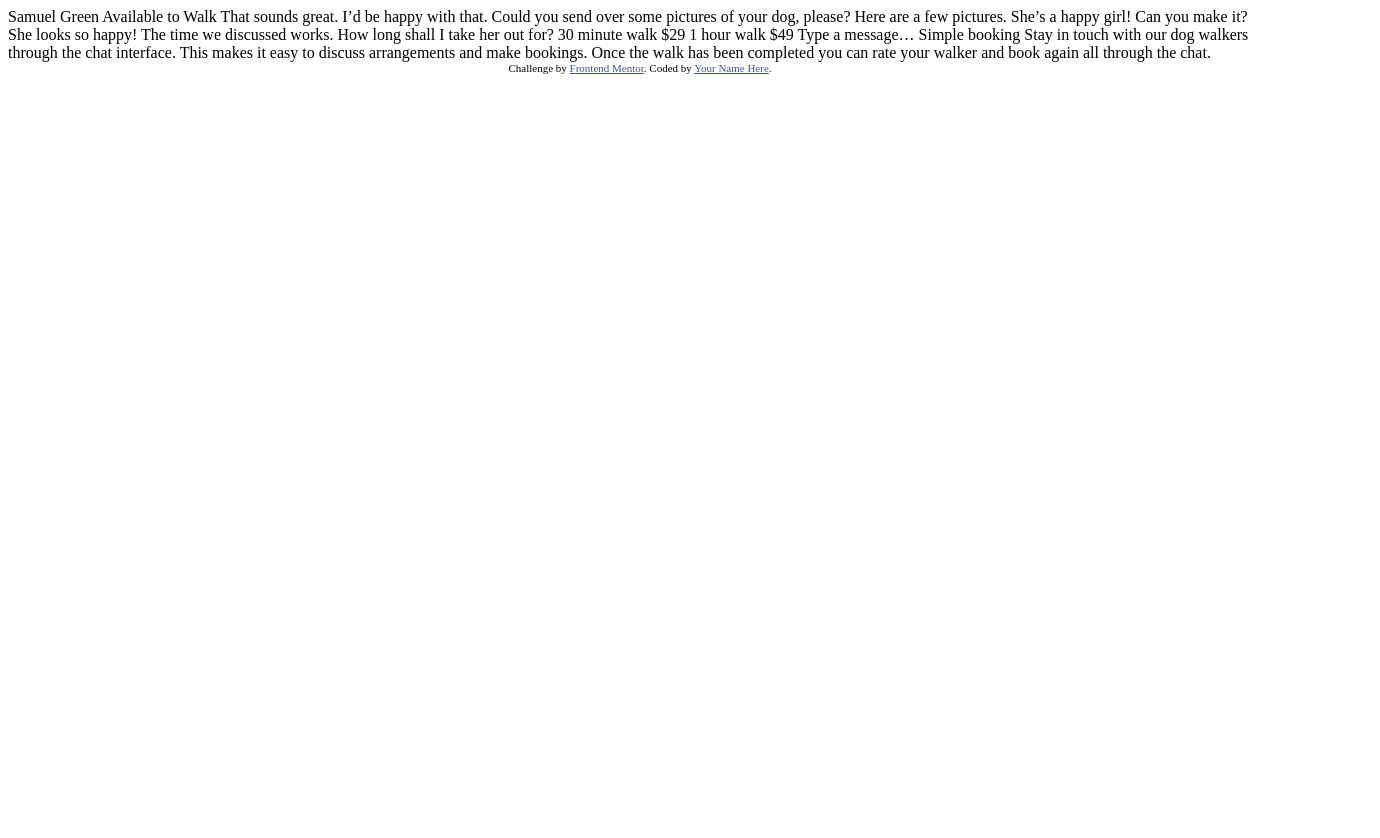
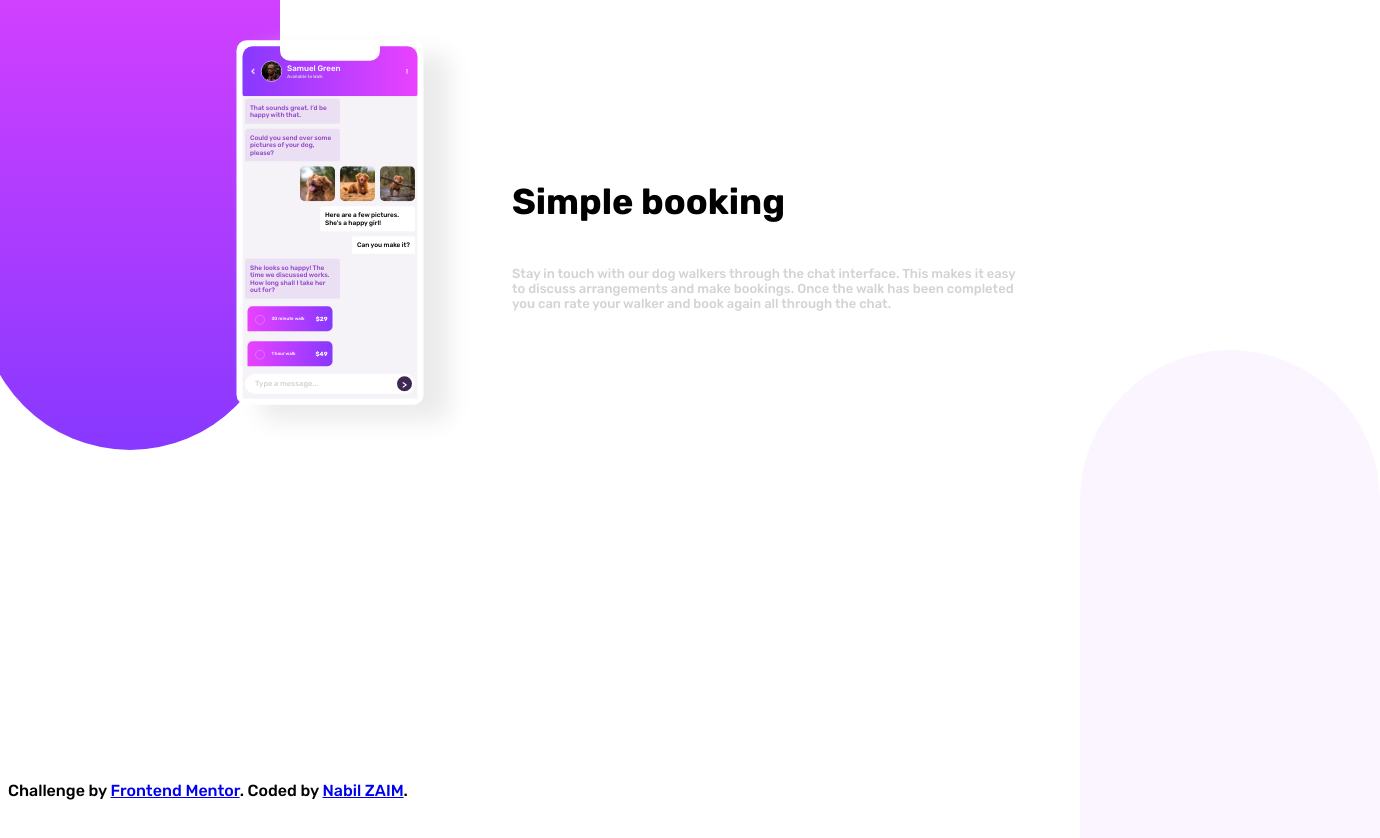
Before and after one commit to Nabil-Zaim-NZ/chat-app-css, a plain HTML site: page index.html in a window 1280 px wide. Shown: the whole page, 1380 px wide, since content can reach past the window. Before the commit the page ends 800 px from the top, so only its background shows below. Drawn offline with Linux system fonts and the light colour scheme.

Commit message:
finished the work

```diff
--- a/index.html
+++ b/index.html
@@ -1,51 +1,87 @@
 <!DOCTYPE html>
 <html lang="en">
+
 <head>
-  <meta charset="UTF-8">
-  <meta name="viewport" content="width=device-width, initial-scale=1.0"> <!-- displays site properly based on user's device -->
+  <meta charset="UTF-8" />
+  <meta name="viewport" content="width=device-width, initial-scale=1.0" />
 
-  <link rel="icon" type="image/png" sizes="32x32" href="./images/favicon-32x32.png">
+  <link rel="icon" type="image/png" sizes="32x32" href="./images/favicon-32x32.png" />
 
-  <title>Frontend Mentor | [Challenge Name Here]</title>
+  <title>Frontend Mentor | [Chat app]</title>
 
-  <!-- Feel free to remove these styles or customise in your own stylesheet 👍 -->
-  <style>
-    .attribution { font-size: 11px; text-align: center; }
-    .attribution a { color: hsl(228, 45%, 44%); }
-  </style>
+  <link rel="stylesheet" type="text/css" href="styles.css" />
 </head>
+
 <body>
+  <aside class="purple_background_down"></aside>
 
-  Samuel Green
-  Available to Walk
+  <aside class="purple_background_up"></aside>
 
-  That sounds great. I’d be happy with that.
+  <main>
+    <div class="white_decoration"></div>
+    <div class="chat_person">
+      <img src="./images/left-arrow.png" alt="left-arrow">
+      <img class="avatar_img" src="./images/avatar.jpg" alt="person">
+      <p class="full_name">
+        Samuel Green
+        <span>Available to Walk </span>
+      </p>
+      <span class="three_dots_icon"><img src="./images/three_dots.png" alt="three_dots">
+      </span>
+    </div>
 
-  Could you send over some pictures of your dog, please?
+    <div class="chat_background">
+      <p class="in_message">That sounds great. I’d be happy with that.</p>
+      <p class="in_message">
+        Could you send over some pictures of your dog, please?
+      </p>
 
-  Here are a few pictures. She’s a happy girl!
+      <figure class="pictures">
+        <img src="./images/dog-image-1.jpg" alt="dog_1" />
+        <img src="./images/dog-image-2.jpg" alt="dog_2" />
+        <img src="./images/dog-image-3.jpg" alt="dog_3" />
+      </figure>
 
-  Can you make it?
+      <p class="out_message">Here are a few pictures. She’s a happy girl!</p>
+      <p class="out_message">Can you make it?</p>
+      <p class="in_message">
+        She looks so happy! The time we discussed works. How long shall I take
+        her out for?
+      </p>
 
-  She looks so happy! The time we discussed works. How long shall I take her out for?
+      <div class="walk_option">
+        <input type="radio" id="html1" name="fav_option">
+        <p>30 minute walk </p>
+        <span>$29</span>
+      </div>
+      <div class="walk_option">
+        <input type="radio" id="html2" name="fav_option">
+        <p>1 hour walk </p>
+        <span>$49</span>
+      </div>
 
-  30 minute walk
-  $29
+      <div class=" text_prompt">
+        <p class="type_message">Type a message...</p>
+        <span class="send_icon"> > </span>
+      </div>
+    </div>
+  </main>
 
-  1 hour walk
-  $49
+  <article>
+    <h1>Simple booking</h1>
+    <p>
+      Stay in touch with our dog walkers through the chat interface. This
+      makes it easy to discuss arrangements and make bookings. Once the walk
+      has been completed you can rate your walker and book again all through
+      the chat.
+    </p>
+  </article>
 
-  Type a message…
+  <footer class="attribution">
+    Challenge by
+    <a href="https://www.frontendmentor.io?ref=challenge" target="_blank">Frontend Mentor</a>. Coded by <a
+      href="#">Nabil ZAIM</a>.
+  </footer>
+</body>
 
-  Simple booking
-
-  Stay in touch with our dog walkers through the chat interface. This makes it easy to
-  discuss arrangements and make bookings. Once the walk has been completed you can rate
-  your walker and book again all through the chat.
-
-  <div class="attribution">
-    Challenge by <a href="https://www.frontendmentor.io?ref=challenge" target="_blank">Frontend Mentor</a>.
-    Coded by <a href="#">Your Name Here</a>.
-  </div>
-</body>
 </html>
--- /dev/null
+++ b/styles.css
@@ -0,0 +1,262 @@
+@import url('https://fonts.googleapis.com/css2?family=Rubik:wght@300;500;700&display=swap');
+
+body {
+    font-family: 'Rubik';
+    max-height: 100vh;
+    overflow: hidden;
+}
+
+
+.purple_background_down {
+    width: 300px;
+    aspect-ratio: 1/2;
+    background: linear-gradient(hsl(293, 100%, 63%), hsl(264, 100%, 61%));
+    position: absolute;
+    left: -20px;
+    top: -150px;
+    border-radius: 0 0 200px 200px;
+    z-index: -1;
+
+}
+
+.purple_background_up {
+    width: 300px;
+    aspect-ratio: 1/2;
+    background-color: hsla(276, 100%, 81%, 0.1);
+    position: absolute;
+    right: -100px;
+    bottom: -150px;
+    border-radius: 200px 200px 0 0;
+    z-index: -1;
+
+}
+
+main {
+    background-color: white;
+    border: 12px solid white;
+    border-radius: 20px;
+    width: 350px;
+    height: max-content;
+    box-shadow: 50px 30px 50px 2px rgb(235, 235, 235);
+    transform: scale(0.5);
+    position: relative;
+    left: 135px;
+    top: -150px;
+
+}
+
+.white_decoration {
+    width: 200px;
+    height: 30px;
+    background-color: white;
+    position: absolute;
+    left: 50%;
+    top: -1px;
+    transform: translateX(-50%);
+    border-radius: 0 0 20px 20px;
+
+}
+
+.chat_person {
+    border-radius: 20px 20px 5px 5px;
+    background: linear-gradient(to left, hsl(293, 100%, 63%), hsl(264, 100%, 61%));
+    color: white;
+    display: flex;
+    padding: 15px;
+    align-items: center;
+    justify-content: space-around;
+    gap: 10px;
+    height: 70px;
+
+}
+
+.chat_person>img:last-of-type {
+
+    border-radius: 50%;
+    border: 1px solid white;
+}
+
+.chat_person>img:first-of-type {
+    height: 12px;
+}
+
+.full_name {
+    display: flex;
+    flex-direction: column;
+    gap: 3px;
+}
+
+.three_dots_icon {
+    margin-left: auto;
+
+
+}
+
+.three_dots_icon>img {
+    height: 12px;
+}
+
+.chat_person>p {
+    margin: 0;
+}
+
+
+.chat_person>p>span {
+    color: lightgray;
+    font-size: xx-small;
+}
+
+article {
+    display: flex;
+    flex-direction: column;
+    position: absolute;
+    top: 150px;
+    left: 60%;
+    transform: translateX(-50%);
+}
+
+article>p {
+    color: lightgrey;
+    font-size: small;
+    font-weight: unset;
+}
+
+article>h1 {
+    font-size: 36px;
+}
+
+footer {
+    position: absolute;
+    bottom: 0;
+    margin-top: 100px;
+}
+
+img {
+    height: 70px;
+    border-radius: 10px;
+}
+
+.avatar_img {
+    height: 40px;
+}
+
+.pictures {
+    display: flex;
+    gap: 10px;
+    align-self: flex-end;
+    margin: 5px;
+
+
+}
+
+.chat_background {
+    background-color: hsl(270, 20%, 96%);
+    display: flex;
+    flex-direction: column;
+    position: relative;
+
+}
+
+.in_message {
+    width: 170px;
+    color: hsl(276, 55%, 52%);
+    background-color: hsla(276, 55%, 52%, 0.1);
+    border-radius: 5px 5px 5px 0;
+    margin: 5px;
+    padding: 10px;
+    align-self: flex-start;
+    font-size: small;
+
+}
+
+.out_message {
+    max-width: 170px;
+    width: auto;
+    color: black;
+    background-color: white;
+    border-radius: 5px 5px 0 5px;
+    margin: 5px;
+    padding: 10px;
+    align-self: flex-end;
+    font-size: small;
+
+}
+
+.walk_option>p {
+    font-size: xx-small;
+}
+
+.walk_option>div {
+    width: 12px;
+    height: 12px;
+    border-radius: 50%;
+    border: 1px solid hsl(289, 100%, 72%);
+    caret-color: transparent;
+}
+
+input[type="radio"] {
+    appearance: none;
+    width: 20px;
+    height: 20px;
+    border: 2px solid hsl(289, 100%, 72%);
+    border-radius: 50%;
+    background-color: transparent;
+}
+
+input[type="radio"]:checked {
+    background-color: white;
+}
+
+
+.walk_option>span {
+    font-size: 12px;
+    font-weight: bolder;
+    margin-left: auto;
+}
+
+.walk_option {
+    width: 150px;
+    background: linear-gradient(to right, hsl(293, 100%, 63%), hsl(264, 100%, 61%));
+    border-radius: 10px 10px 10px 0;
+    margin: 10px 0 10px 10px;
+    padding: 10px;
+    height: 30px;
+    display: flex;
+    align-items: center;
+    color: white;
+    justify-content: space-between;
+    gap: 10px;
+}
+
+.text_prompt {
+    background-color: white;
+    border-radius: 100px;
+    height: 40px;
+    margin: 5px;
+    color: lightgrey;
+    margin-bottom: 10px;
+    display: flex;
+    align-items: center;
+}
+
+.type_message {
+    position: relative;
+    left: 20px;
+    font-size: 15px;
+}
+
+.send_icon {
+    background-color: hsl(271, 36%, 24%);
+    width: 12px;
+    height: 12px;
+    border-radius: 50%;
+    transform: scale(2.5);
+    color: white;
+    font-size: 8px;
+    margin-left: auto;
+    text-align: center;
+    display: flex;
+    align-items: center;
+    justify-content: center;
+    margin-right: 15px;
+}
```
Also changed, not shown: design/desktop-design.jpg (added), design/desktop-preview.jpg (added), design/mobile-design.jpg (added), images/avatar.jpg (added), images/dog-image-1.jpg (added), images/dog-image-2.jpg (added), images/dog-image-3.jpg (added), images/favicon-32x32.png (added), images/left-arrow.png (added), images/three_dots.png (added), 1 other file.
